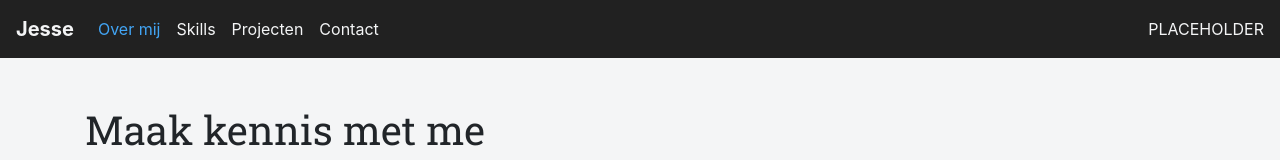
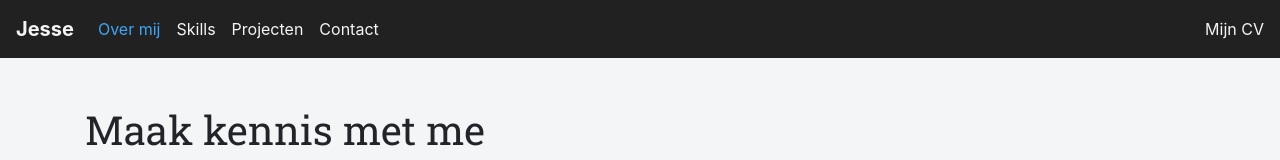
Before and after one commit to jesse-opdebeeck/react-portfolio, a React (Create React App) app: page /over in a window 1280 px wide. Shown: the top 160 px of the page. Built offline with nearby package versions, Linux system fonts and the light colour scheme.

Commit message:
added cv button + tweaking

```diff
--- a/src/App.css
+++ b/src/App.css
@@ -114,6 +114,10 @@ h4 {
   font-size: 3em;
   text-shadow: 2px 8px 6px rgba(0, 0, 0, 0.2),
     0px -5px 35px rgba(255, 255, 255, 0.3);
+}
+
+.downloadCV {
+  color: var(--main-white);
 }
 
 .display-4 {
--- a/src/components/header.js
+++ b/src/components/header.js
@@ -1,5 +1,7 @@
 import React, { Component } from "react";
 import { Link } from "react-router-dom";
+
+import CV from "../files/cv.pdf";
 
 class Header extends Component {
   render() {
@@ -69,7 +71,16 @@ class Header extends Component {
               </Link>
             </li>
           </ul>
-          <span className="navbar-text">PLACEHOLDER</span>
+          <span className="navbar-text">
+            <a
+              href={CV}
+              className="downloadCV"
+              target="_blank"
+              rel="noreferrer noopener"
+            >
+              Mijn CV
+            </a>
+          </span>
         </div>
       </header>
     );
--- a/src/components/skills/technologie.js
+++ b/src/components/skills/technologie.js
@@ -6,25 +6,25 @@ import Fade from "react-reveal/Fade";
 const wordsArray = [
   { text: "Bootstrap", value: 95 },
   { text: "Photoshop", value: 90 },
-  { text: "Laravel", value: 90 },
-  { text: "Premiere", value: 85 },
-  { text: "Windows", value: 85 },
-  { text: "Powerpoint", value: 85 },
+  { text: "Laravel", value: 85 },
+  { text: "Premiere", value: 80 },
+  { text: "Windows", value: 80 },
+  { text: "Powerpoint", value: 80 },
   { text: "Word", value: 80 },
   { text: "Hardware", value: 80 },
   { text: "VS Code", value: 80 },
   { text: "Git", value: 75 },
   { text: "E-mail", value: 70 },
-  { text: "VMWare", value: 70 },
-  { text: "Netwerkbeheer", value: 65 },
-  { text: "Audition", value: 65 },
+  { text: "VMWare", value: 65 },
+  { text: "Netwerkbeheer", value: 60 },
+  { text: "Audition", value: 60 },
   { text: "Excel", value: 60 },
   { text: "React", value: 60 },
   { text: "Linux", value: 55 },
-  { text: "Drupal", value: 55 },
-  { text: "Active Directory", value: 50 },
-  { text: "Visual Studio", value: 50 },
-  { text: "Grav", value: 45 }
+  { text: "Drupal", value: 50 },
+  { text: "Active Directory", value: 45 },
+  { text: "Visual Studio", value: 45 },
+  { text: "Grav", value: 40 }
 ];
 
 class Technologie extends Component {
@@ -71,7 +71,7 @@ class Technologie extends Component {
                     "#17a2b8" //cyan
                   ],
                   fontFamily: "Roboto Slab",
-                  fontSizes: [20, 100],
+                  fontSizes: [20, 150],
                   rotations: 0
                 }}
               />
```
Also changed, not shown: 1 other file (tests, documents, lock files or other folders).
